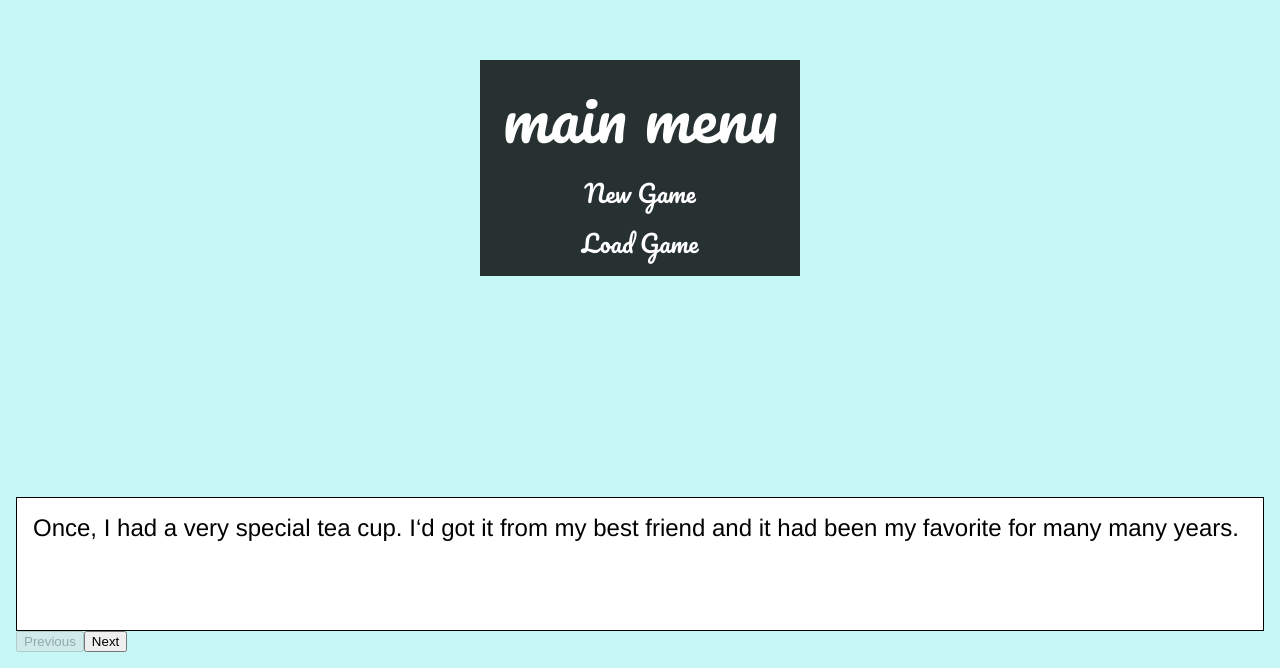
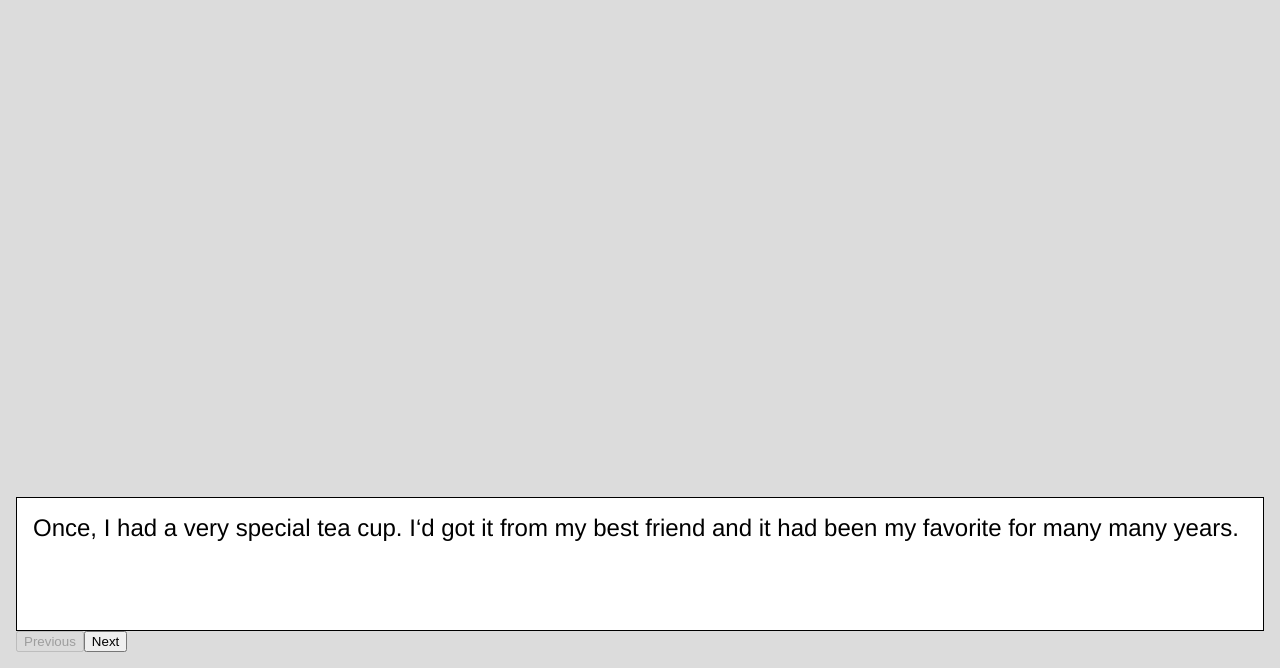
Before and after one commit to milua/happy-birthday-tea, an Angular app: page / in a window 1280 px wide. Shown: the part 132-800 px from the top of the page. Built offline with nearby package versions, Linux system fonts and the light colour scheme.

Commit message:
disable menu

```diff
--- a/src/app/app.component.html
+++ b/src/app/app.component.html
@@ -1,5 +1,5 @@
 <tea-notification></tea-notification>
-<tea-main-menu></tea-main-menu>
+<tea-main-menu *ngIf="false"></tea-main-menu>
 <tea-bagpack *ngIf="showKitchen" (bagpackChecked)="showInventory = !showInventory"></tea-bagpack>
 <tea-inventory-panel *ngIf="showInventory" [items]="inventory"></tea-inventory-panel>
 <tea-kitchen *ngIf="showKitchen" (openDialog)="openKitchenDialog($event)" (closeDialog)="isDialogOpen = false" (addSticker)="onAddSticker($event)"></tea-kitchen>
--- a/src/app/app.component.scss
+++ b/src/app/app.component.scss
@@ -1,7 +1,6 @@
 @import "src/z-index";
 
 :host {
-display: flex;
   width: 100vw;
   height: 100vh;
 }
```
